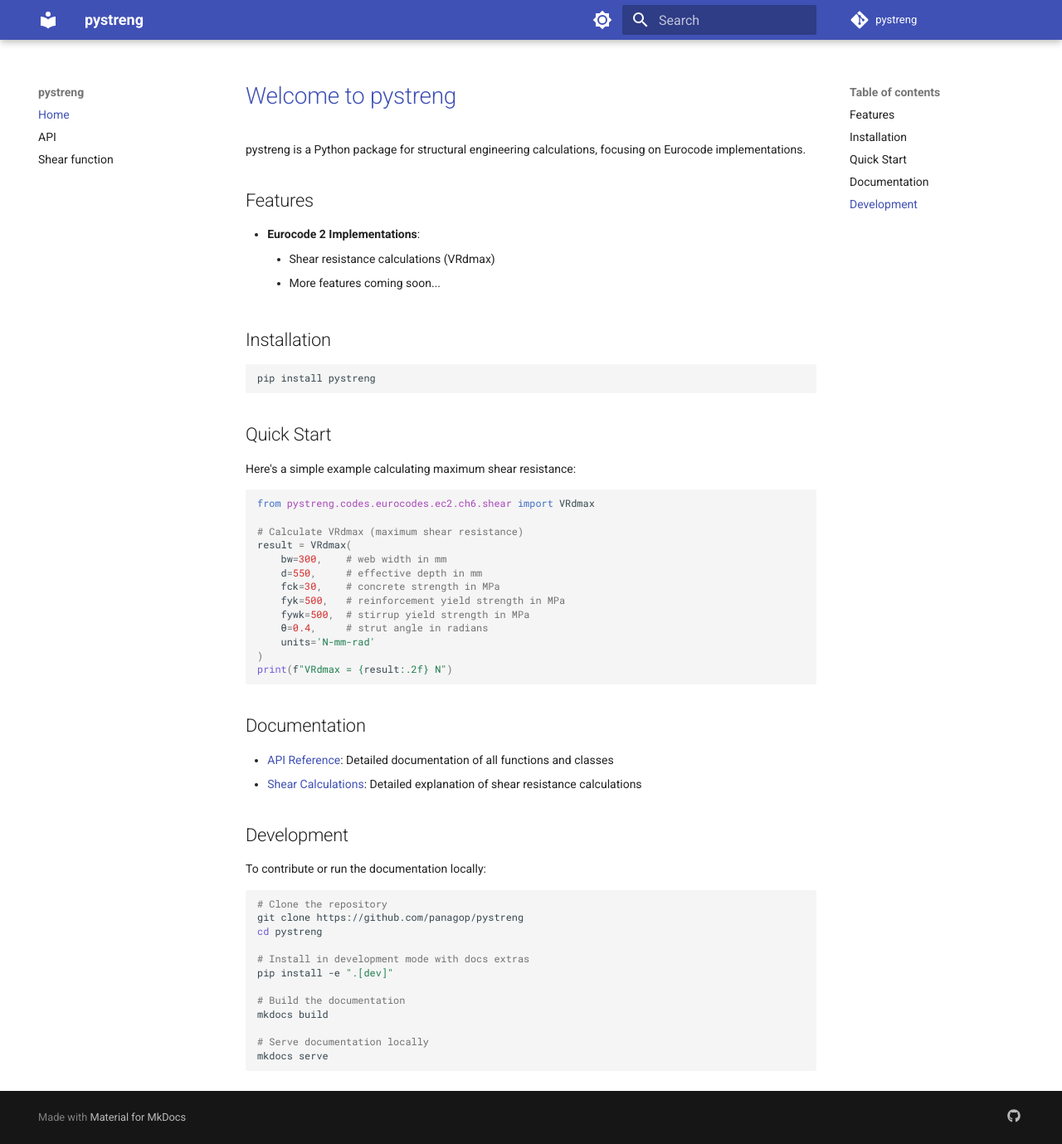
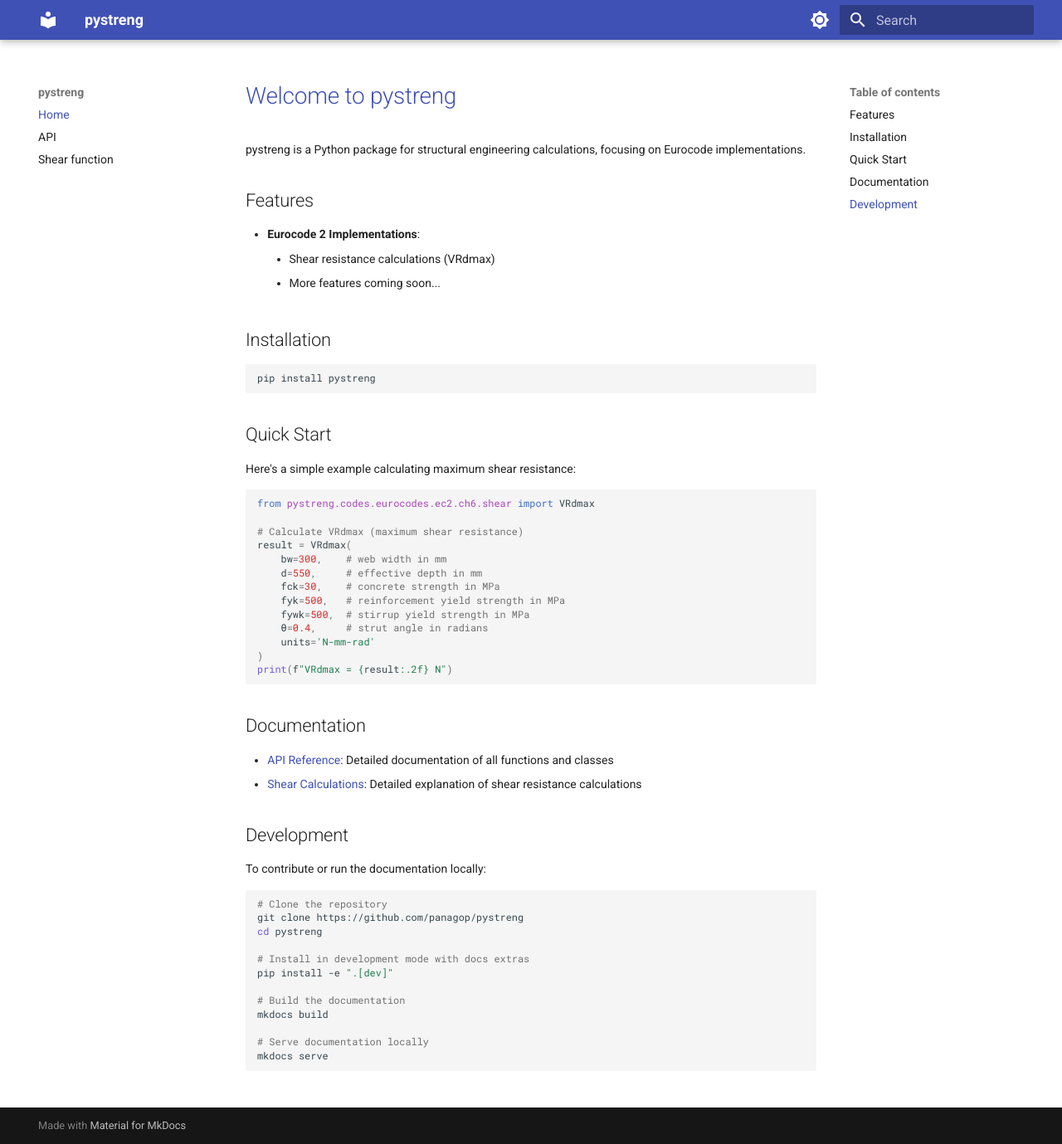
Before and after one commit to panagop/pystreng, an MkDocs documentation site: the page built from docs/index.md, in a window 1280 px wide and 1379 px high. Shown: the whole window at 83% size. Built offline with MkDocs 1.6.1 and Material for MkDocs 9.7.7, drawn with Linux system fonts in a browser that asks for light colours; comment, search, counter and statistics services are not loaded.

Commit message:
docs: use minimal mkdocs-material configuration

```diff
--- a/mkdocs.yml
+++ b/mkdocs.yml
@@ -1,46 +1,34 @@
 site_name: pystreng
-site_url: https://panagop.github.io/pystreng
-repo_url: https://github.com/panagop/pystreng
-repo_name: pystreng
 
 theme:
   name: material
-  logo: assets/images/favicon.svg
-  favicon: assets/images/favicon.svg
-  icon:
-    repo: fontawesome/brands/github
-  features:
-    - navigation.instant
-    - navigation.tracking
-    - navigation.tabs
-    - navigation.sections
-    - navigation.indexes
-    - navigation.top
-    - toc.follow
-    - search.suggest
-    - search.highlight
-  font:
-    text: Roboto
-    code: Roboto Mono
-  palette:
-    - scheme: default
-      primary: indigo
-      accent: indigo
-      toggle:
-        icon: material/brightness-7
-        name: Switch to dark mode
-    - scheme: slate
-      primary: indigo
-      accent: indigo
-      toggle:
-        icon: material/brightness-4
-        name: Switch to light mode
 
-extra:
-  social:
-    - icon: fontawesome/brands/github
-      link: https://github.com/panagop/pystreng
-      name: pystreng on GitHub
+nav:
+  - Home: index.md
+  - API Reference:
+    - Overview: api.md
+    - Shear Calculations: shear.md
+
+plugins:
+  - search
+  - mkdocstrings:
+      handlers:
+        python:
+          options:
+            docstring_style: google
+            show_source: true
+
+markdown_extensions:
+  - pymdownx.highlight:
+      anchor_linenums: true
+  - pymdownx.superfences
+  - pymdownx.arithmatex:
+      generic: true
+
+extra_javascript:
+  - javascripts/mathjax.js
+  - https://polyfill.io/v3/polyfill.min.js?features=es6
+  - https://cdn.jsdelivr.net/npm/mathjax@3/es5/tex-mml-chtml.js
 
 nav:
   - Home: index.md
```
Also changed, not shown: 1 other file.
